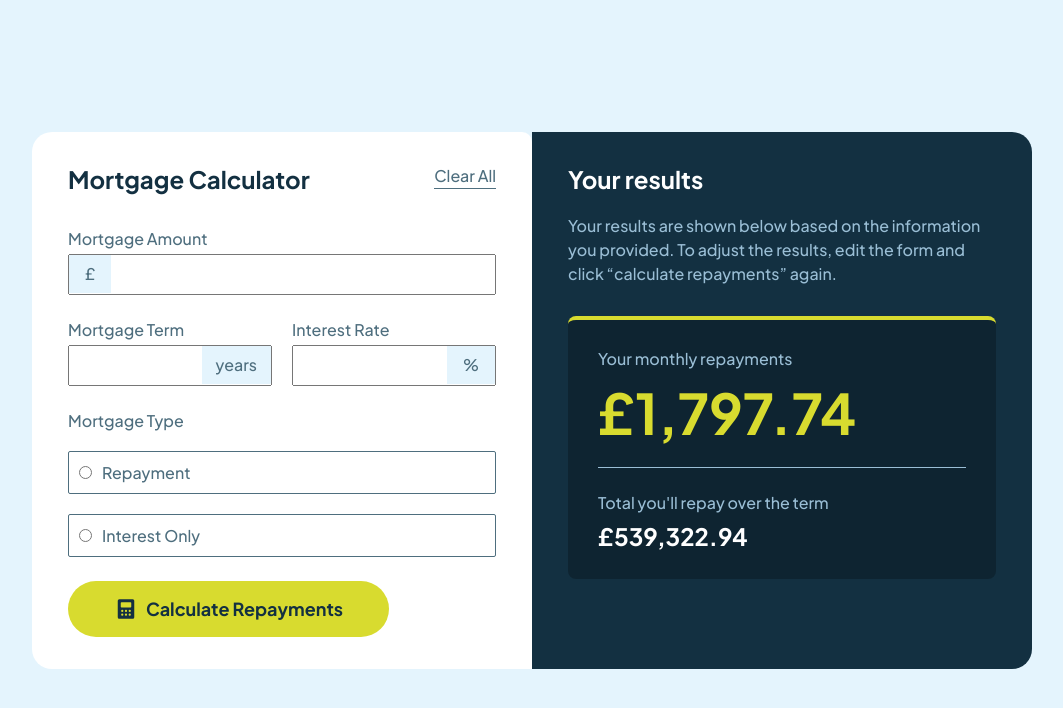
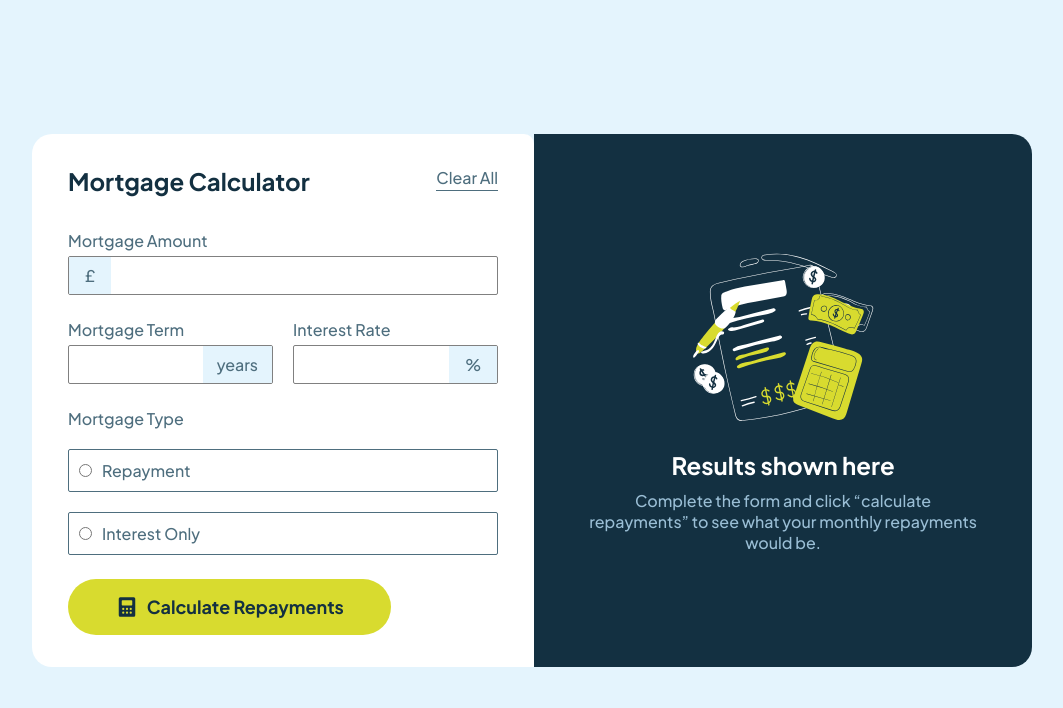
Before and after one commit to anetakasprzak/fm-mortgage-repayment-calculator, a React (Vite) app: page / in a window 1280 px wide. Shown: the top 708 px of the page, without its empty margins (108-1171 px from the left). Built offline with nearby package versions, Linux system fonts and the light colour scheme.

Commit message:
inputs error styles

```diff
--- a/src/App.styled.ts
+++ b/src/App.styled.ts
@@ -1,3 +1,4 @@
+import { RefObject } from "react";
 import styled from "styled-components";
 
 export const Wrapper = styled.div`
@@ -103,11 +104,20 @@ export const AmountLabel = styled.label`
   font-weight: 500;
 `;
 
-export const InputAmount = styled.input`
+export const InputAmount = styled.input<{ error: boolean }>`
   width: 100%;
   padding: 0.8rem 0;
   padding-left: 4.4rem;
   font-size: 1.8rem;
+  border-radius: 0.2rem;
+  outline: none;
+  cursor: pointer;
+
+  border: ${(props) => (props.error ? "1.4px solid red" : "1.4px solid grey")};
+
+  &:focus {
+    border: 1.4px solid #000;
+  }
 
   @media screen and (min-width: 39em) {
     padding-left: 5.2rem;
@@ -118,15 +128,18 @@ export const InputBoxAmount = styled.div`
   position: relative;
 `;
 
-export const AmountSpan = styled.span`
+export const AmountSpan = styled.span<{ error: boolean }>`
   position: absolute;
   left: 1px;
   top: 1px;
   display: flex;
   align-items: center;
 
-  background-color: #e4f4fd;
-  height: 95%;
+  background-color: ${(props) => (props.error ? "#d73328" : "#e4f4fd")};
+  color: ${(props) => (props.error ? "#fff" : "#4e6e7e")};
+
+  height: 3.7rem;
+
   padding: 0 1.2rem;
   border-bottom-left-radius: 0.1rem;
   border-top-left-radius: 0.1rem;
@@ -152,26 +165,36 @@ export const TermLabel = styled.label`
   font-weight: 500;
 `;
 
-export const InputTerm = styled.input`
+export const InputTerm = styled.input<{ error: boolean }>`
   width: 100%;
   padding: 0.8rem 0;
   padding-left: 1rem;
   font-size: 1.8rem;
+  cursor: pointer;
+
+  outline: none;
+  border-radius: 0.2rem;
+  border: ${(props) => (props.error ? "1.4px solid red" : "1.4px solid grey")};
+  &:focus {
+    border: 1.4px solid #000;
+  }
 `;
 
 export const InputBoxTerm = styled.div`
   position: relative;
 `;
 
-export const TermSpan = styled.span`
+export const TermSpan = styled.span<{ error: boolean }>`
   position: absolute;
   right: 1px;
   top: 1px;
   display: flex;
   align-items: center;
 
-  background-color: #e4f4fd;
-  height: 95%;
+  background-color: ${(props) => (props.error ? "#d73328" : "#e4f4fd")};
+  color: ${(props) => (props.error ? "#fff" : "#4e6e7e")};
+
+  height: 3.7rem;
 
   padding: 0 1.2rem;
   border-bottom-right-radius: 0.1rem;
@@ -198,26 +221,37 @@ export const RateLabel = styled.label`
   font-weight: 500;
 `;
 
-export const InputRate = styled.input`
+export const InputRate = styled.input<{ error: boolean }>`
   width: 100%;
   padding: 0.8rem 0;
   padding-left: 1rem;
   font-size: 1.8rem;
+  cursor: pointer;
+
+  outline: none;
+  border-radius: 0.2rem;
+  border: ${(props) => (props.error ? "1.4px solid red" : "1.4px solid grey")};
+
+  &:focus {
+    border: 1.4px solid #000;
+  }
 `;
 
 export const InputBoxRate = styled.div`
   position: relative;
 `;
 
-export const RateSpan = styled.span`
+export const RateSpan = styled.span<{ error: boolean }>`
   position: absolute;
   right: 1px;
   top: 1px;
   display: flex;
   align-items: center;
 
-  background-color: #e4f4fd;
-  height: 95%;
+  background-color: ${(props) => (props.error ? "#d73328" : "#e4f4fd")};
+  color: ${(props) => (props.error ? "#fff" : "#4e6e7e")};
+
+  height: 3.7rem;
 
   padding: 0 1.2rem;
   border-bottom-right-radius: 0.1rem;
@@ -292,6 +326,13 @@ export const InputInterest = styled.input`
 `;
 
 export const InterestText = styled.span``;
+
+////////////// INPUT ERROR //////////////////
+
+export const InputError = styled.span`
+  color: #d73328;
+  font-size: 1.4rem;
+`;
 
 ////////////////// CALCULATE BTN //////////////////////
 
--- a/src/App.tsx
+++ b/src/App.tsx
@@ -46,6 +46,7 @@ import {
   TermCalcText,
   TwoInputsFlex,
   TermNumber,
+  InputError,
 } from "./App.styled";
 
 import { useForm } from "react-hook-form";
@@ -56,8 +57,8 @@ function App() {
   return (
     <Wrapper>
       <FormComponent setFormData={setFormData} />
-      {/* <EmptyResultsComponent /> */}
-      <CalculatedResults />
+      <EmptyResultsComponent />
+      {/* <CalculatedResults /> */}
     </Wrapper>
   );
 }
@@ -77,6 +78,7 @@ function FormComponent({ setFormData }: FormComponentProps) {
   const {
     register,
     handleSubmit,
+    setError,
     formState: { errors },
   } = useForm<FormValues>({
     defaultValues: {
@@ -107,8 +109,13 @@ function FormComponent({ setFormData }: FormComponentProps) {
   console.log(interestOnly);
 
   const onSubmit = (data: FormValues) => {
+    if (!data.type) {
+      setError("type", { message: "Select one option" });
+    }
     setFormData(data);
   };
+
+  console.log(errors);
 
   return (
     <Form onSubmit={handleSubmit(onSubmit)}>
@@ -125,8 +132,10 @@ function FormComponent({ setFormData }: FormComponentProps) {
             inputMode="numeric"
             pattern="[0-9]+"
             {...register("amount", { required: true })}
+            error={Boolean(errors.amount)}
           />
-          <AmountSpan>£</AmountSpan>
+          {errors.amount && <InputError>This field is required</InputError>}
+          <AmountSpan error={Boolean(errors.amount)}>£</AmountSpan>
         </InputBoxAmount>
       </AmountLabelInputBox>
 
@@ -139,8 +148,10 @@ function FormComponent({ setFormData }: FormComponentProps) {
               inputMode="numeric"
               pattern="[0-9]+"
               {...register("term", { required: true })}
+              error={Boolean(errors.amount)}
             />
-            <TermSpan>years</TermSpan>
+            {errors.term && <InputError>This field is required</InputError>}
+            <TermSpan error={Boolean(errors.amount)}>years</TermSpan>
           </InputBoxTerm>
         </TermLabelInputBox>
 
@@ -152,8 +163,10 @@ function FormComponent({ setFormData }: FormComponentProps) {
               inputMode="numeric"
               pattern="[0-9]+"
               {...register("rate", { required: true })}
+              error={Boolean(errors.amount)}
             />
-            <RateSpan>%</RateSpan>
+            {errors.rate && <InputError>This field is required</InputError>}
+            <RateSpan error={Boolean(errors.amount)}>%</RateSpan>
           </InputBoxRate>
         </RateLabelInputBox>
       </TwoInputsFlex>
@@ -171,7 +184,8 @@ function FormComponent({ setFormData }: FormComponentProps) {
         <InterestInputBox>
           <InputInterest type="radio" value="interest" {...register("type")} />
           <InterestText>Interest Only</InterestText>
-        </InterestInputBox>
+        </InterestInputBox>{" "}
+        {errors.type && <InputError>{errors.type.message}</InputError>}
       </InputsRadioBox>
 
       <CalculateBtn>
--- a/src/main.tsx
+++ b/src/main.tsx
@@ -1,10 +1,14 @@
-import { StrictMode } from 'react'
-import { createRoot } from 'react-dom/client'
-import App from './App.tsx'
-import './index.css'
+import { StrictMode } from "react";
+import { createRoot } from "react-dom/client";
+import isPropValid from "@emotion/is-prop-valid";
+import App from "./App.tsx";
+import "./index.css";
+import { StyleSheetManager } from "styled-components";
 
-createRoot(document.getElementById('root')!).render(
+createRoot(document.getElementById("root")!).render(
   <StrictMode>
-    <App />
-  </StrictMode>,
-)
+    <StyleSheetManager shouldForwardProp={isPropValid}>
+      <App />
+    </StyleSheetManager>
+  </StrictMode>
+);
```
